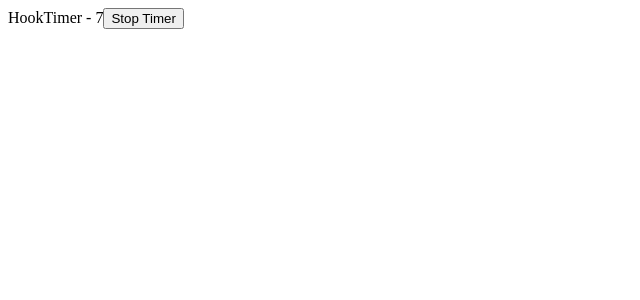
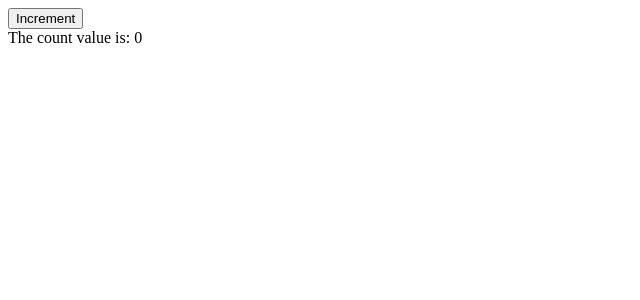
Before and after one commit to kaluczadzsi/react-typescript, a React (Vite) app: page / in a window 1280 px wide. Shown: the top 300 px of the page, without its empty margins (0-640 px from the left). Built offline with nearby package versions, Linux system fonts and the light colour scheme.

Commit message:
class component

```diff
--- a/src/App.tsx
+++ b/src/App.tsx
@@ -1,9 +1,9 @@
-import MutableRef from './components/ref/MutableRef';
+import Counter from './components/class/Counter';
 
 const App = () => {
   return (
     <div>
-      <MutableRef />
+      <Counter message="The count value is: " />
     </div>
   );
 };
--- /dev/null
+++ b/src/components/class/Counter.tsx
@@ -0,0 +1,32 @@
+import { Component } from 'react';
+
+type CounterProps = {
+  message: string;
+};
+
+type CounterState = {
+  count: number;
+};
+
+class Counter extends Component<CounterProps, CounterState> {
+  state = {
+    count: 0,
+  };
+
+  handleClick = () => {
+    this.setState((prevState) => ({ count: prevState.count + 1 }));
+  };
+
+  render() {
+    return (
+      <div>
+        <button onClick={this.handleClick}>Increment</button>
+        <div>
+          {this.props.message} {this.state.count}
+        </div>
+      </div>
+    );
+  }
+}
+
+export default Counter;
```
